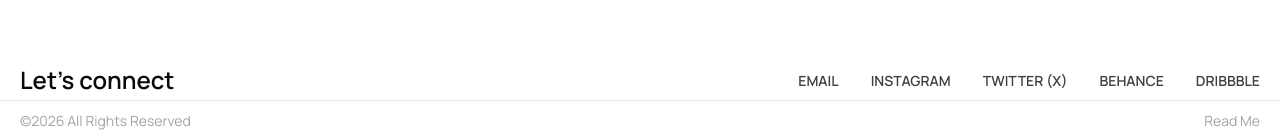
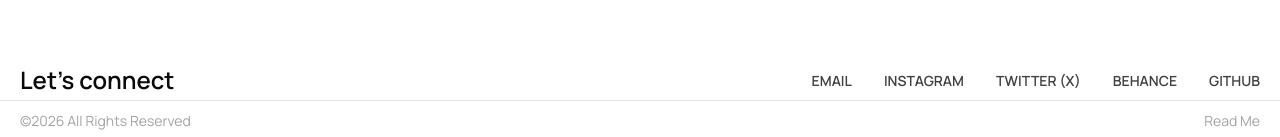
Before and after one commit to matintynn/matintruong_portfilio, a Next.js app: page / in a window 1280 px wide. Shown: the part 4725-4862 px from the top of the page. Built offline with nearby package versions, Linux system fonts and the light colour scheme.

Commit message:
add github

```diff
--- a/components/Footer.tsx
+++ b/components/Footer.tsx
@@ -66,12 +66,12 @@ export default function Footer() {
                                 BEHANCE
                             </a>
                             <a
-                                href="https://dribbble.com/matintruong42"
+                                href="https://github.com/matintynn"
                                 target="_blank"
                                 rel="noopener noreferrer"
                                 className="text-sm font-semibold uppercase text-body hover:text-title dark:text-bodyDark dark:hover:text-titleDark transition-colors"
                             >
-                                DRIBBBLE
+                                GITHUB
                             </a>
                         </div>
                     </div>
```
